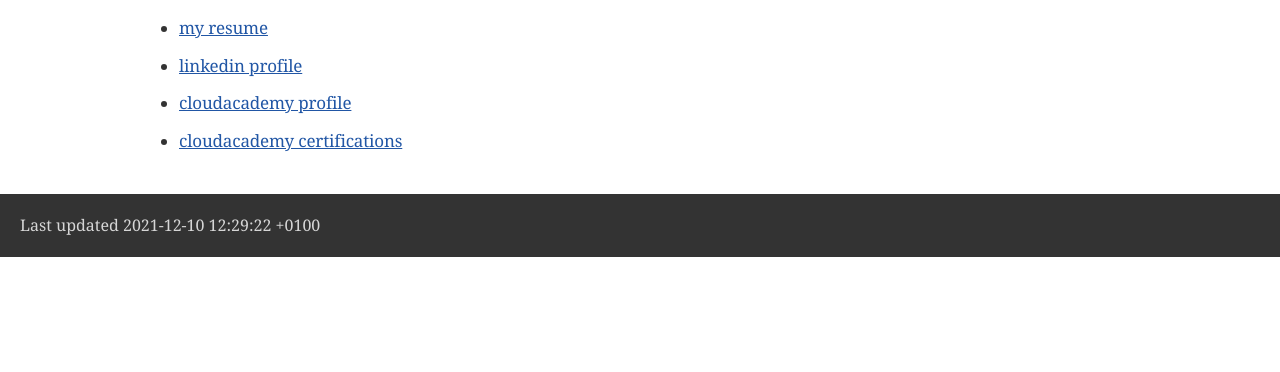
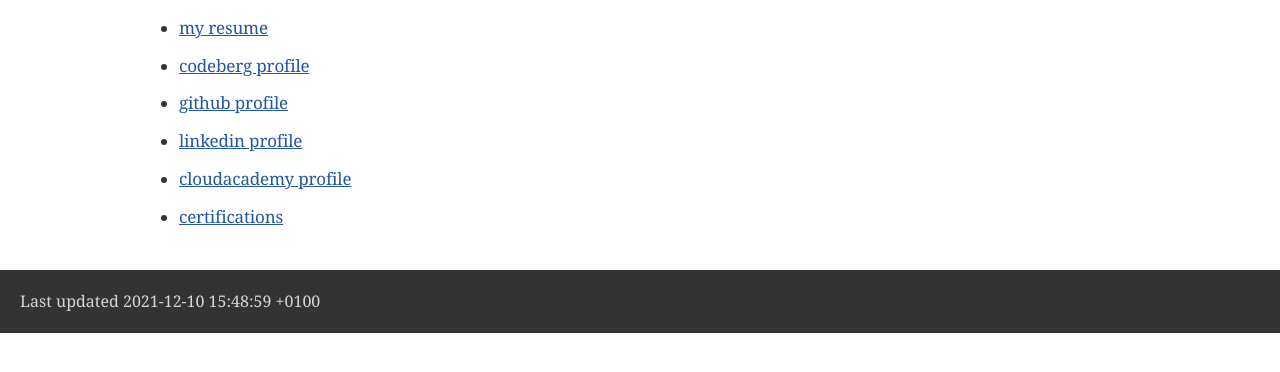
Before and after one commit to shomodj/pages, a plain HTML site: page index.html in a window 1280 px wide. Shown: the part 352-724 px from the top of the page. Drawn offline with nearby package versions, Linux system fonts and the light colour scheme; a web font is replaced by a local one.

Commit message:
adding more links

```diff
--- a/index.html
+++ b/index.html
@@ -463,13 +463,19 @@ body.book #toc,body.book #preamble,body.book h1.sect0,body.book .sect1>h2{page-b
 <p><a href="./cv/">my resume</a></p>
 </li>
 <li>
-<p><a href="https://www.linkedin.com/in/boris-somodvarac/">linkedin profile</a></p>
+<p><a href="http://codeberg.org/shomodj">codeberg profile</a></p>
+</li>
+<li>
+<p><a href="http://github.com/shomodj">github profile</a></p>
+</li>
+<li>
+<p><a href="http://www.linkedin.com/in/shomodj">linkedin profile</a></p>
 </li>
 <li>
 <p><a href="https://cloudacademy.com/profile/198c6f91-78f4-4c8e-98fc-7b49ffad86c0/">cloudacademy profile</a></p>
 </li>
 <li>
-<p><a href="https://cloudacademy.com/profile/198c6f91-78f4-4c8e-98fc-7b49ffad86c0/certifications/">cloudacademy certifications</a></p>
+<p><a href="https://www.credential.net/profile/borissomodvarac/wallet">certifications</a></p>
 </li>
 </ul>
 </div>
@@ -478,7 +484,7 @@ body.book #toc,body.book #preamble,body.book h1.sect0,body.book .sect1>h2{page-b
 </div>
 <div id="footer">
 <div id="footer-text">
-Last updated 2021-12-10 12:29:22 +0100
+Last updated 2021-12-10 15:48:59 +0100
 </div>
 </div>
 </body>
```
Also changed, not shown: 1 other file.
